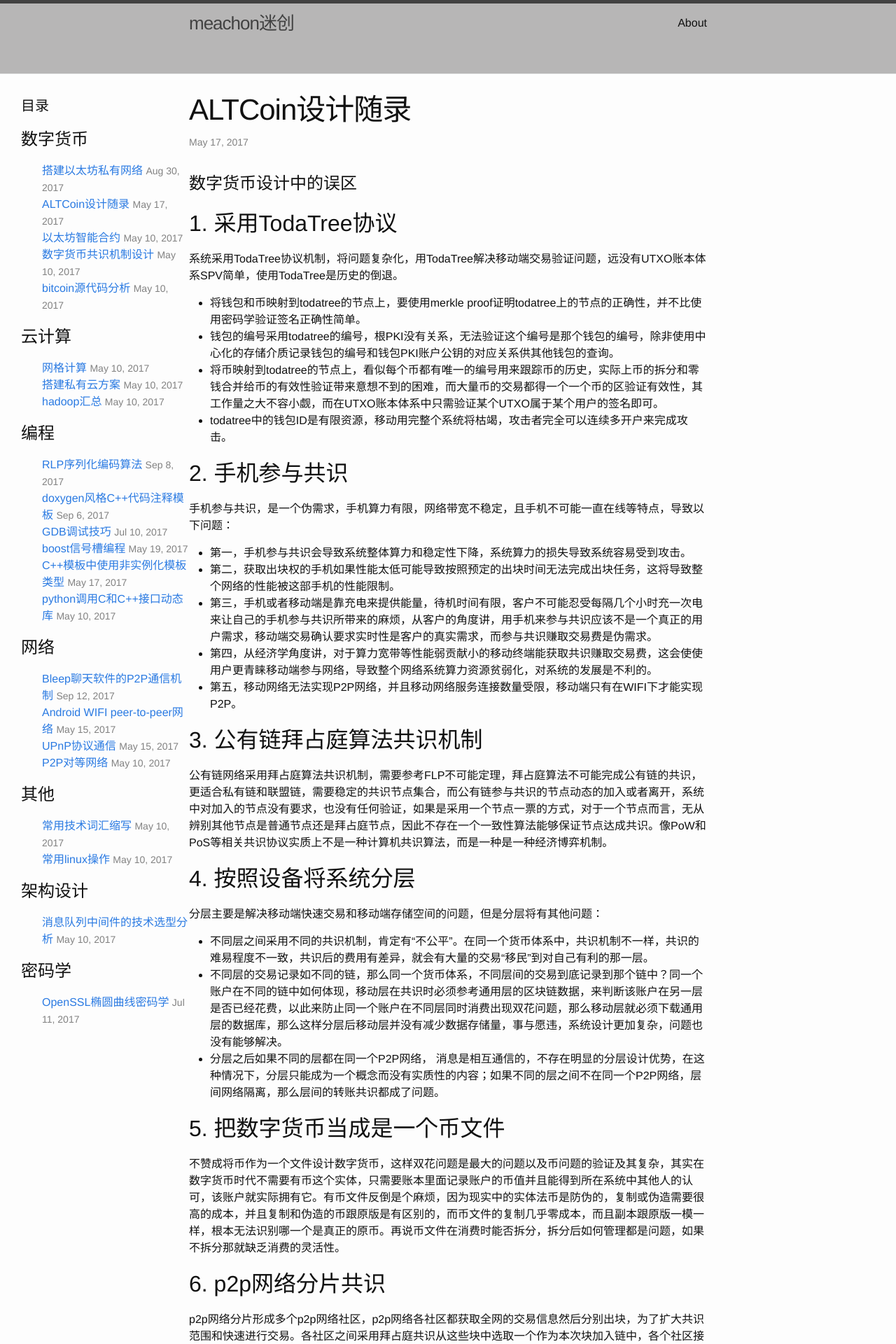
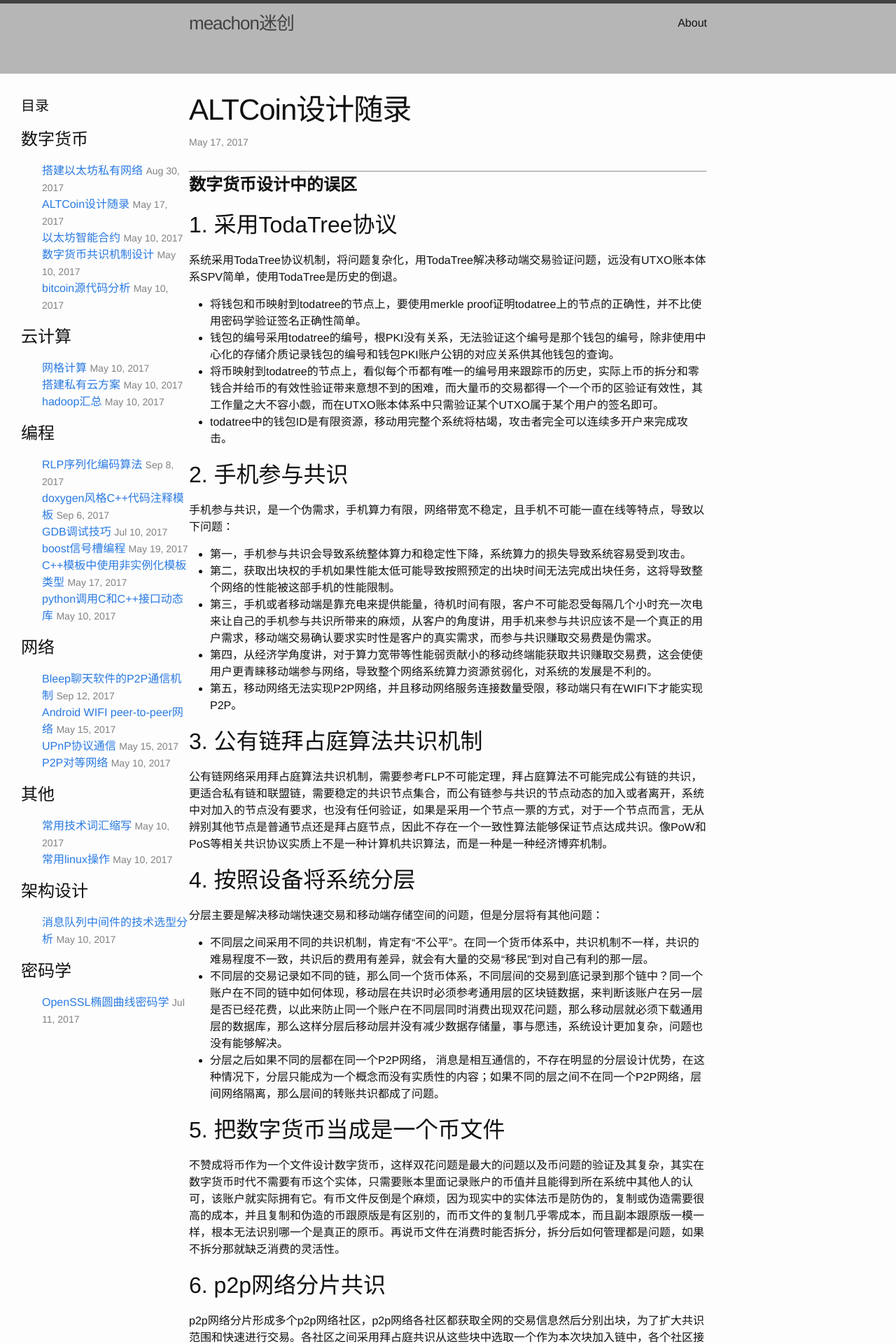
Before and after one commit to meachon/meachon.github.io, a Jekyll site: the page built from _posts/2017-05-17-ALTCoin设计中的误区.md, in a window 1280 px wide. Shown: the top 1920 px of the page at 70% size. Built offline with Jekyll 4.4.1, drawn with Linux system fonts in a browser that asks for light colours.

```diff
--- a/_posts/2017-05-17-ALTCoin设计中的误区.md
+++ b/_posts/2017-05-17-ALTCoin设计中的误区.md
@@ -5,7 +5,8 @@ date:   2017-05-17 16:06:39 +0800
 categories: 数字货币
 ---
 
-# 数字货币设计中的误区
+---
+# **数字货币设计中的误区**
 
 ## 1. 采用TodaTree协议
 系统采用TodaTree协议机制，将问题复杂化，用TodaTree解决移动端交易验证问题，远没有UTXO账本体系SPV简单，使用TodaTree是历史的倒退。
@@ -68,7 +69,8 @@ DAG模型的区块链是为了区块链能够并发进行，最早的提法是
 - 以toda为代表的以币为单位的记账模型，在每一个币上的记录币的交易历史，声称可以解决移动端支付的问题。
 除了全局一条链的总账区块链模型外，采用分散账本模型的区块链没有一个能成功的，因为分散账本模型没有一个在各个分散账本之间对账的机制，就无法避免双花的问题，如果一个数字货币无法解决双花的问题，那就永远没有生命力。
 
-# ALTCoin可行的发展方向
+---
+# **ALTCoin可行的发展方向**
 ## 侧链
 [双向挂钩](http://www.8btc.com/sidechains-drivechains-and-rsk-2-way-peg-design)（2WP）允许将比特币从比特币区块链转移到辅助区块链，反之亦然。“转移”实际上是一种错觉：比特币其实并没有转移，但在比特币区块链上被暂时锁定，而同时在辅助区块链上有相同数量的等价令牌被解锁。当等量的令牌在辅助区块链上被再次锁定时，原先的比特币就会被解锁。这实质上就是双向挂钩所要实现的功能。
 
```
